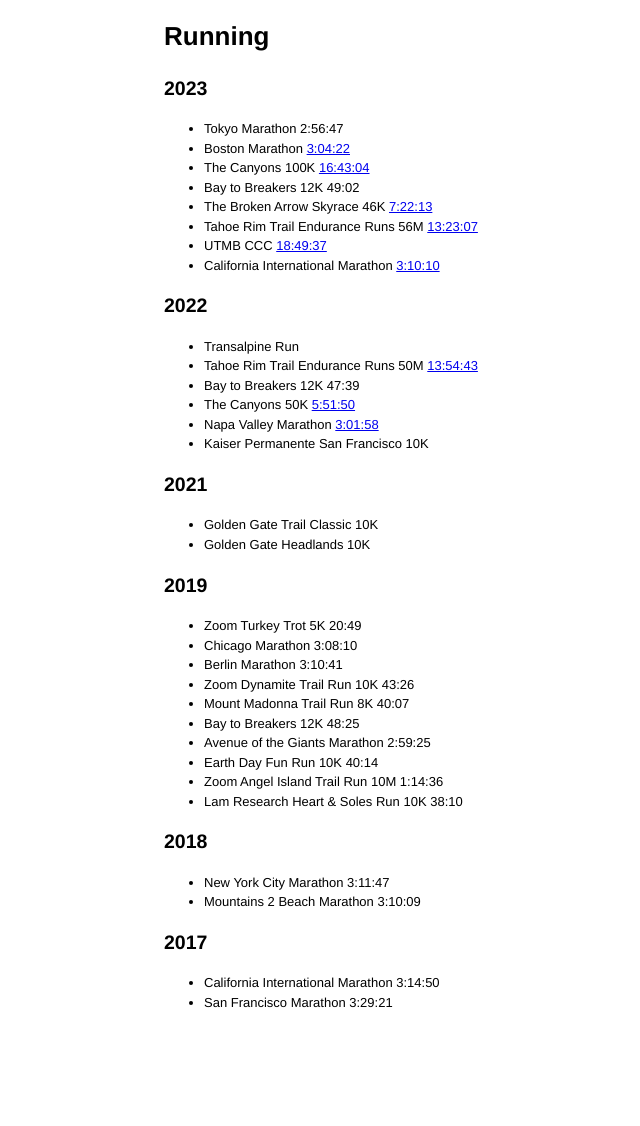
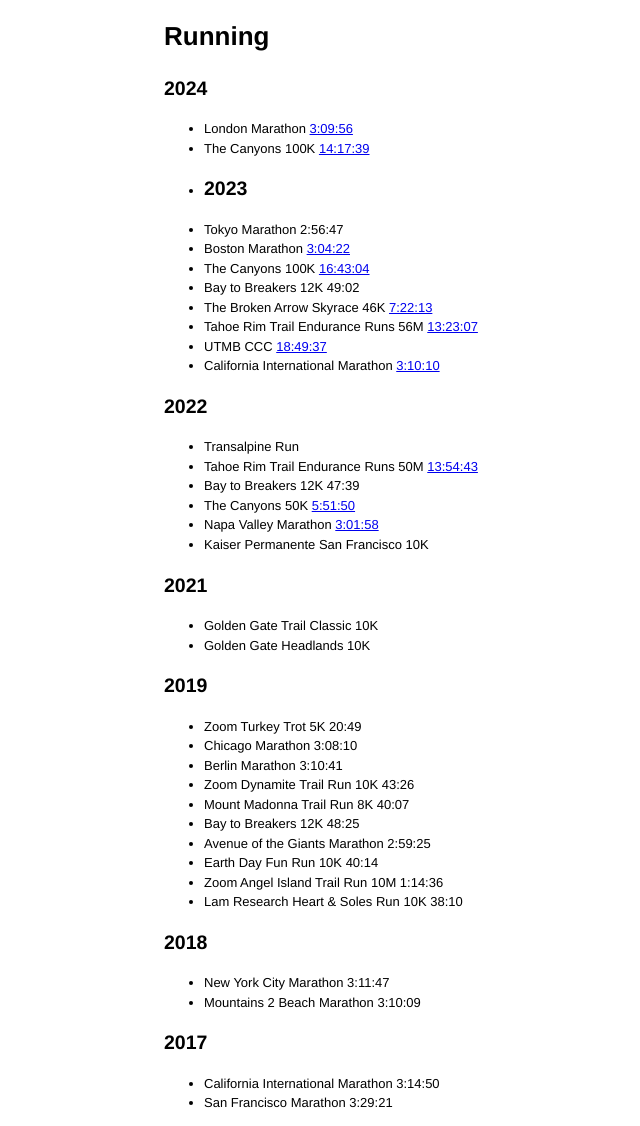
Before and after one commit to denis/denis.github.com, a Jekyll site: the page built from running.md, in a window 1280 px wide. Shown: the whole page, without its empty margins (76-716 px from the left). Built offline with Jekyll 4.4.1, drawn with Linux system fonts in a browser that asks for light colours; comment, search, counter and statistics services are not loaded; before the commit the page ends 1025 px from its top, so only the background shows below that.

Commit message:
Update running.md

```diff
--- a/running.md
+++ b/running.md
@@ -5,6 +5,11 @@
 
 # {{ page.title }}
 
+## 2024
+
+- London Marathon [3:09:56][2024-london-marathon]
+- The Canyons 100K [14:17:39][2024-the-canyons-100k]
+-
 ## 2023
 
 - Tokyo Marathon 2:56:47
@@ -62,3 +67,5 @@
 [2023-trter-56m]: https://ultrasignup.com/results_event.aspx?did=99158#1691864
 [2023-utmb-ccc]: https://live.utmb.world/utmb/2023/runners/3639
 [2023-cim]: https://www.athlinks.com/event/3241/results/Event/1067161/Course/2421871/Bib/8459
+[2024-london-marathon]: https://results.tcslondonmarathon.com/2024/?content=detail&idp=9TG2O3HQ4372D3
+[2024-the-canyons-100k]: https://canyons.utmb.world/runners/results?year=2024&raceUri=3753.hokacanyonsendurancerunsbyutmb-100k.2024&page=3&offset=50&limit=50
```
